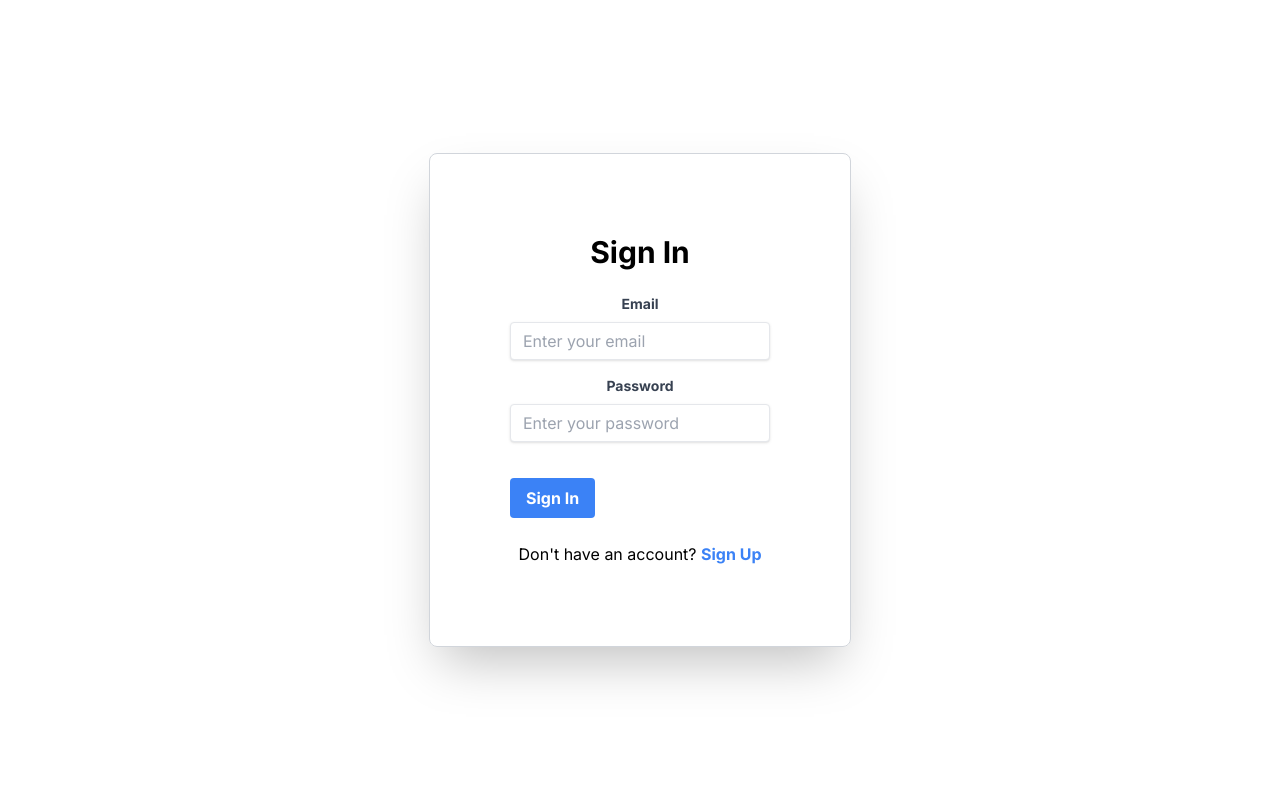
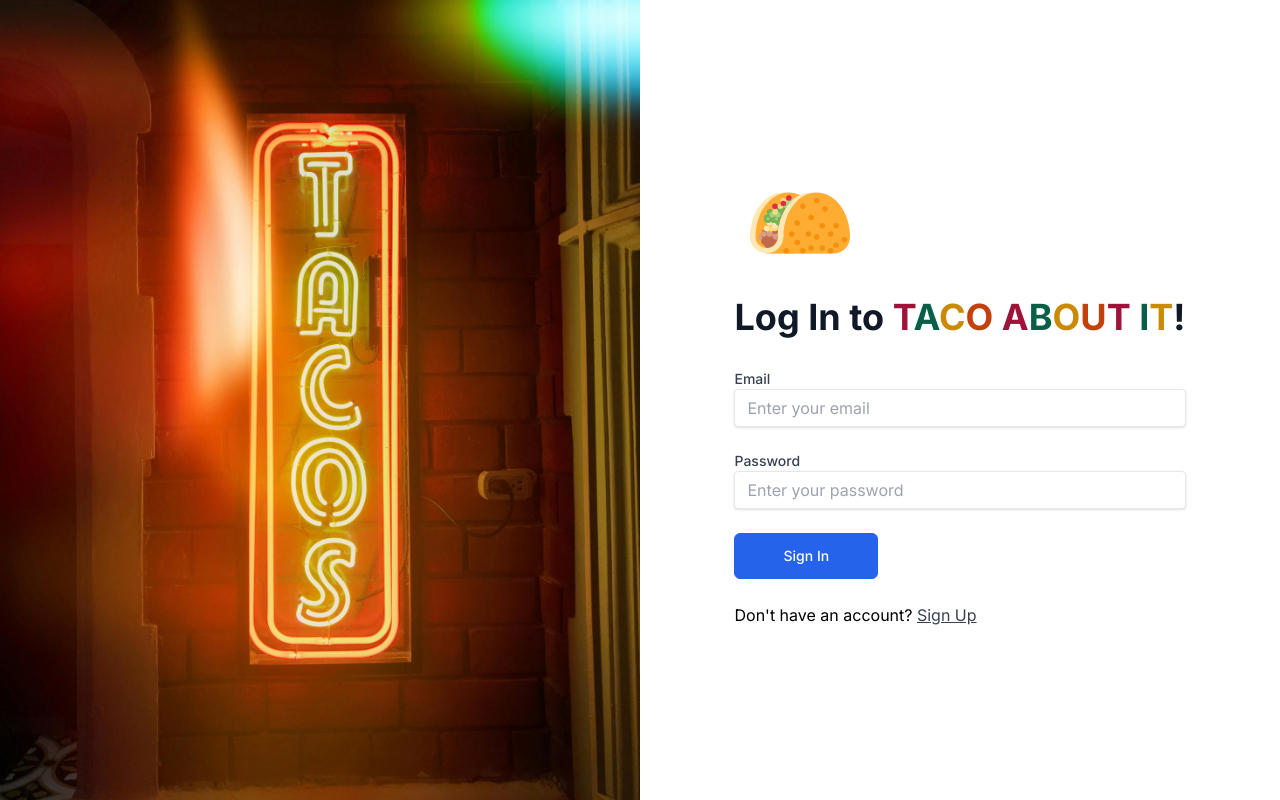
Before and after one commit to elsong86/taco-about-it, a Next.js app in the folder frontend/: page /signin in a window 1280 px wide. Built offline with nearby package versions, Linux system fonts and the light colour scheme.

Commit message:
log in styling

```diff
--- a/frontend/src/app/signin/page.tsx
+++ b/frontend/src/app/signin/page.tsx
@@ -3,6 +3,7 @@
 import React, { useState, useEffect } from 'react';
 import { useRouter } from 'next/navigation';
 import Link from 'next/link';
+import Image from 'next/image';
 
 const SignInPage: React.FC = () => {
   const router = useRouter();
@@ -56,13 +57,67 @@ const SignInPage: React.FC = () => {
   }
 
   return (
-    <div className="flex min-h-screen flex-col items-center justify-center">
-      <div className="flex flex-col items-center rounded-lg border border-gray-300 p-20 text-center shadow-2xl">
-        <h1 className="mb-6 text-3xl font-bold">Sign In</h1>
-        <form onSubmit={handleSignin} className="w-full max-w-sm">
-          <div className="mb-4">
+
+    <section className="">
+    <div className="lg:grid lg:min-h-screen lg:grid-cols-12">
+
+        {/* h-0 hides the image on mobile screens */}
+      <aside className="relative block h-0 lg:order-first lg:col-span-5 lg:h-full xl:col-span-6">
+      <Image
+              src="/images/pexels-nubikini-1178991.jpg"
+              alt="Neon Sign saying tacos"
+              layout="fill" // Covers the container like the original <img>
+              objectFit="cover" // Matches object-cover in CSS
+              priority // Ensures image is loaded early
+              quality={100} // Optional: set quality to max for a sharper image
+              className="absolute inset-0 "
+            />
+      </aside>
+
+      <main
+        className="flex items-center justify-center px-8 py-6 sm:px-12 lg:col-span-7 lg:px-16 lg:py-8 xl:col-span-6"
+      >
+        <div className="max-w-xl lg:max-w-3xl">
+
+        <Image
+              src="/logo.svg"
+              alt="Clipart Taco"
+              width={100}
+              height={100}
+              className="ml-4 inline-block"
+              priority
+            />
+              {/* Taco About It */}
+
+          <h1 className="mt-6 text-2xl font-bold text-gray-900 sm:text-3xl md:text-4xl">
+            Log In to
+            <span className="text-rose-800"> T</span>
+            <span className="text-emerald-800">A</span>
+            <span className="text-yellow-600">C</span>
+            <span className="text-orange-700">O </span>
+            <span> </span>
+            <span className="text-rose-800">A</span>
+            <span className="text-emerald-800">B</span>
+            <span className="text-yellow-600">O</span>
+            <span className="text-orange-700">U</span>
+            <span className="text-rose-800">T</span>
+            <span> </span>
+            <span className="text-emerald-800">I</span>
+            <span className="text-yellow-600">T</span>
+            !
+          </h1>
+
+          <p className="mt-4 leading-relaxed text-gray-500 text-xl">
+
+          </p>
+
+          <form onSubmit={handleSignin} className="mt-8 grid grid-cols-6 gap-6">
+
+            {/* email */}
+
+          <div className="col-span-6">
             <label
-              className="block text-gray-700 text-sm font-bold mb-2"
+              className="block text-sm font-medium text-gray-700"
               htmlFor="email"
             >
               Email
@@ -77,15 +132,18 @@ const SignInPage: React.FC = () => {
               required
             />
           </div>
-          <div className="mb-6">
+
+          {/* password */}
+
+          <div className="col-span-6">
             <label
-              className="block text-gray-700 text-sm font-bold mb-2"
+              className="block text-sm font-medium text-gray-700"
               htmlFor="password"
             >
               Password
             </label>
             <input
-              className="shadow appearance-none border rounded w-full py-2 px-3 text-gray-700 mb-3 leading-tight focus:outline-none focus:shadow-outline"
+              className="shadow appearance-none border rounded w-full py-2 px-3 text-gray-700 leading-tight focus:outline-none focus:shadow-outline"
               id="password"
               type="password"
               placeholder="Enter your password"
@@ -94,29 +152,118 @@ const SignInPage: React.FC = () => {
               required
             />
           </div>
+
           {error && (
-            <p className="text-red-500 text-sm mb-4">{error}</p>
+            <p className="text-red-500 text-sm mb-4 whitespace-nowrap">{error}</p>
           )}
-          <div className="flex items-center justify-between">
-            <button
-              className="bg-blue-500 hover:bg-blue-700 text-white font-bold py-2 px-4 rounded focus:outline-none focus:shadow-outline"
+
+
+
+          <div className="col-span-6 sm:flex sm:items-center sm:gap-4">
+          <button
+              className= "inline-block shrink-0 rounded-md border border-blue-600 bg-blue-600 px-12 py-3 text-sm font-medium text-white transition hover:bg-transparent hover:text-blue-600 focus:outline-none focus:ring active:text-blue-500"
               type="submit"
             >
               Sign In
             </button>
           </div>
-        </form>
-        <p className="mt-6">
+
+          </form>
+          <p className="mt-6">
           Don't have an account?{' '}
           <Link
             href="/signup"
-            className="text-blue-500 hover:text-blue-700 font-bold"
+            className="text-gray-700 underline"
           >
             Sign Up
           </Link>
         </p>
-      </div>
+        </div>
+      </main>
     </div>
+  </section>
+
+
+
+
+
+
+
+
+
+
+
+
+
+
+    // <div className="flex min-h-screen flex-col items-center justify-center">
+    //   <div className="flex flex-col items-center rounded-lg border border-gray-300 p-20 text-center shadow-2xl">
+    //     <h1 className="mb-6 text-3xl font-bold">Log In</h1>
+    //     <form onSubmit={handleSignin} className="w-full max-w-sm">
+          // <div className="mb-4">
+
+
+          //   <label
+          //     className="block text-gray-700 text-sm font-bold mb-2"
+          //     htmlFor="email"
+          //   >
+          //     Email
+          //   </label>
+          //   <input
+          //     className="shadow appearance-none border rounded w-full py-2 px-3 text-gray-700 leading-tight focus:outline-none focus:shadow-outline"
+          //     id="email"
+          //     type="email"
+          //     placeholder="Enter your email"
+          //     value={email}
+          //     onChange={(e) => setEmail(e.target.value)}
+          //     required
+          //   />
+          // </div>
+
+
+          // <div className="mb-6">
+          //   <label
+          //     className="block text-gray-700 text-sm font-bold mb-2"
+          //     htmlFor="password"
+          //   >
+          //     Password
+          //   </label>
+          //   <input
+          //     className="shadow appearance-none border rounded w-full py-2 px-3 text-gray-700 mb-3 leading-tight focus:outline-none focus:shadow-outline"
+          //     id="password"
+          //     type="password"
+          //     placeholder="Enter your password"
+          //     value={password}
+          //     onChange={(e) => setPassword(e.target.value)}
+          //     required
+          //   />
+          // </div>
+          // {error && (
+          //   <p className="text-red-500 text-sm mb-4">{error}</p>
+          // )}
+
+
+    //       <div className="flex items-center justify-between">
+    //         <button
+    //           className="bg-blue-500 hover:bg-blue-700 text-white font-bold py-2 px-4 rounded focus:outline-none focus:shadow-outline"
+    //           type="submit"
+    //         >
+    //           Sign In
+    //         </button>
+    //       </div>
+    //     </form>
+
+        // <p className="mt-6">
+        //   Don't have an account?{' '}
+        //   <Link
+        //     href="/signup"
+        //     className="text-blue-500 hover:text-blue-700 font-bold"
+        //   >
+        //     Sign Up
+        //   </Link>
+        // </p>
+    //   </div>
+    // </div>
   );
 };
 
```
